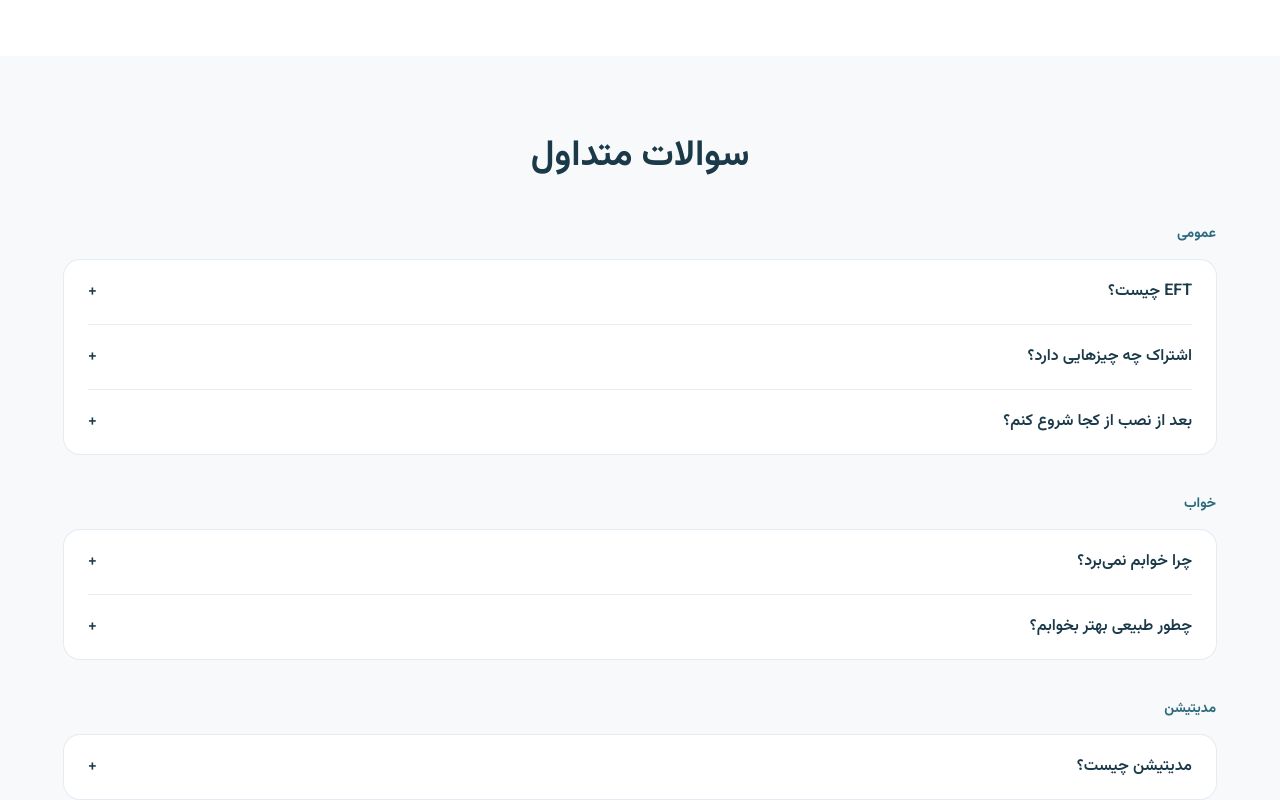
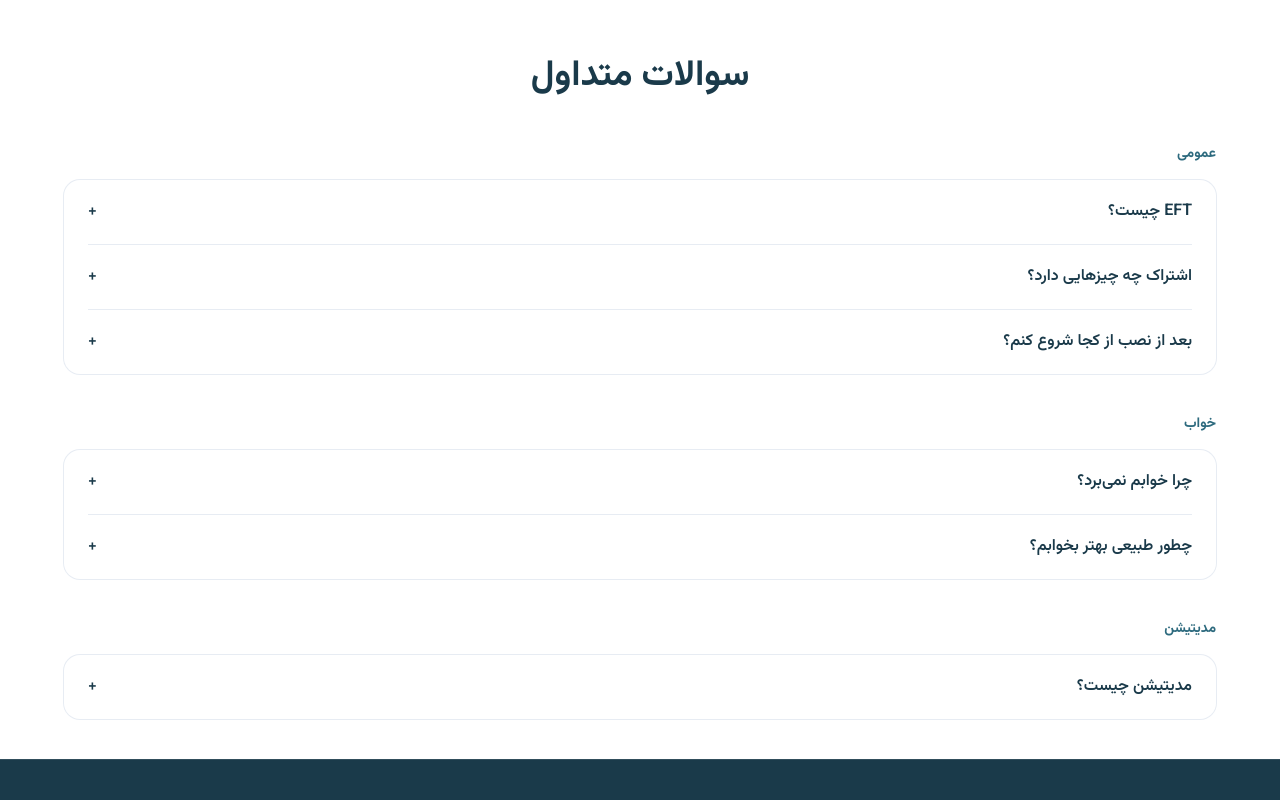
Before and after one commit to Sogand-mohamadiPour/eftTask1, a Next.js app: page / in a window 1280 px wide. Shown: the part 2940-3740 px from the top of the page. Built offline with nearby package versions, Linux system fonts and the light colour scheme.

Commit message:
cleaning some files

```diff
--- a/components/home/BlogSection.jsx
+++ b/components/home/BlogSection.jsx
@@ -13,7 +13,7 @@ export default function BlogSection() {
 
         <div className="grid gap-8 md:grid-cols-2">
           <article className="overflow-hidden rounded-2xl bg-white ring-1 ring-slate-200/80">
-            <div className="h-40 bg-gradient-to-br from-[#2d6a7e]/20 to-[#1a3a4a]/30 sm:h-48" />
+            <div className="h-40 bg-linear-to-br from-calm-teal/20 to-calm-deep/30 sm:h-48" />
             <div className="p-6">
               <span className="text-xs font-semibold text-calm-teal">خواب</span>
               <h3 className="mt-2 text-xl font-bold text-calm-deep">
@@ -29,7 +29,7 @@ export default function BlogSection() {
           </article>
 
           <article className="overflow-hidden rounded-2xl bg-white ring-1 ring-slate-200/80">
-            <div className="h-40 bg-gradient-to-br from-[#2d6a7e]/20 to-[#1a3a4a]/30 sm:h-48" />
+            <div className="h-40 bg-linear-to-br from-calm-teal/20 to-calm-deep/30 sm:h-48" />
             <div className="p-6">
               <span className="text-xs font-semibold text-calm-teal">آرامش</span>
               <h3 className="mt-2 text-xl font-bold text-calm-deep">
--- a/components/home/FaqSection.jsx
+++ b/components/home/FaqSection.jsx
@@ -1,8 +1,64 @@
 "use client";
+
+// accardeon
 
 import { useState } from "react";
 
 export default function FaqSection() {
+  const faqGroups = [
+    {
+      title: "عمومی",
+      items: [
+        {
+          id: "q1",
+          question: "EFT چیست؟",
+          answer:
+            "EFT اپلیکیشن سلامت روان است برای مدیریت استرس، خواب بهتر و زندگی شادتر. داستان خواب، مدیتیشن راهنما، موسیقی آرامش‌بخش و تمرین تنفس.",
+        },
+        {
+          id: "q2",
+          question: "اشتراک چه چیزهایی دارد؟",
+          answer:
+            "دسترسی کامل به کتابخانه مدیتیشن، داستان‌های خواب، موسیقی تمرکز و خواب.",
+        },
+        {
+          id: "q3",
+          question: "بعد از نصب از کجا شروع کنم؟",
+          answer:
+            "با برنامه ۷ روز آرامش شروع کنید، بعد ۲۱ روز آرامش. برای استرس، تنفس و اسکن بدن.",
+        },
+      ],
+    },
+    {
+      title: "خواب",
+      items: [
+        {
+          id: "q4",
+          question: "چرا خوابم نمی‌برد؟",
+          answer:
+            "استرس، عادت بد خواب، محیط نامناسب. اگر ادامه داشت با پزشک صحبت کنید.",
+        },
+        {
+          id: "q5",
+          question: "چطور طبیعی بهتر بخوابم؟",
+          answer:
+            "داستان خواب و صداهای طبیعت و مدیتیشن قبل از خواب را امتحان کنید.",
+        },
+      ],
+    },
+    {
+      title: "مدیتیشن",
+      items: [
+        {
+          id: "q6",
+          question: "مدیتیشن چیست؟",
+          answer:
+            "آگاه بودن از افکار بدون قضاوت. می‌تواند استرس و خواب را بهتر کند.",
+        },
+      ],
+    },
+  ];
+
   const [open, setOpen] = useState("");
 
   function toggle(id) {
@@ -14,118 +70,42 @@ export default function FaqSection() {
   }
 
   return (
-    <section className="bg-[#f7f9fa] px-5 py-16 sm:px-8 sm:py-20 lg:px-10">
     <div className="mx-auto max-w-6xl">
       <h2 className="mb-12 text-center text-3xl font-bold text-calm-deep sm:text-4xl">
         سوالات متداول
       </h2>
 
-        <p className="mb-4 text-sm font-bold text-calm-teal">عمومی</p>
-        <div className="mb-10 rounded-2xl bg-white px-5 ring-1 ring-slate-200/80 sm:px-6">
-          <div className="border-b border-slate-200/80">
+      {faqGroups.map((group) => (
+        <div key={group.title} className="mb-10">
+          <p className="mb-4 text-sm font-bold text-calm-teal">{group.title}</p>
+
+          <div className="rounded-2xl bg-white px-5 ring-1 ring-slate-200/80 sm:px-6">
+            {group.items.map((item, index) => (
+              <div
+                key={item.id}
+                className={
+                  index !== group.items.length - 1
+                    ? "border-b border-slate-200/80"
+                    : ""
+                }
+              >
                 <button
                   type="button"
-              onClick={() => toggle("q1")}
+                  onClick={() => toggle(item.id)}
                   className="flex w-full items-center justify-between py-5 text-right font-semibold text-calm-deep"
                 >
-              EFT چیست؟
-              <span>{open === "q1" ? "−" : "+"}</span>
+                  {item.question}
+                  <span>{open === item.id ? "−" : "+"}</span>
                 </button>
-            {open === "q1" && (
-              <p className="pb-5 text-slate-600">
-                EFT اپلیکیشن سلامت روان است برای مدیریت استرس، خواب بهتر و زندگی شادتر.
-                داستان خواب، مدیتیشن راهنما، موسیقی آرامش‌بخش و تمرین تنفس.
-              </p>
+
+                {open === item.id && (
+                  <p className="pb-5 text-slate-600">{item.answer}</p>
                 )}
               </div>
-
-          <div className="border-b border-slate-200/80">
-            <button
-              type="button"
-              onClick={() => toggle("q2")}
-              className="flex w-full items-center justify-between py-5 text-right font-semibold text-calm-deep"
-            >
-              اشتراک چه چیزهایی دارد؟
-              <span>{open === "q2" ? "−" : "+"}</span>
-            </button>
-            {open === "q2" && (
-              <p className="pb-5 text-slate-600">
-                دسترسی کامل به کتابخانه مدیتیشن، داستان‌های خواب، موسیقی تمرکز و خواب.
-              </p>
-            )}
-          </div>
-
-          <div>
-            <button
-              type="button"
-              onClick={() => toggle("q3")}
-              className="flex w-full items-center justify-between py-5 text-right font-semibold text-calm-deep"
-            >
-              بعد از نصب از کجا شروع کنم؟
-              <span>{open === "q3" ? "−" : "+"}</span>
-            </button>
-            {open === "q3" && (
-              <p className="pb-5 text-slate-600">
-                با برنامه ۷ روز آرامش شروع کنید، بعد ۲۱ روز آرامش. برای استرس، تنفس و اسکن بدن.
-              </p>
-            )}
+            ))}
           </div>
         </div>
-
-        <p className="mb-4 text-sm font-bold text-calm-teal">خواب</p>
-        <div className="mb-10 rounded-2xl bg-white px-5 ring-1 ring-slate-200/80 sm:px-6">
-          <div className="border-b border-slate-200/80">
-            <button
-              type="button"
-              onClick={() => toggle("q4")}
-              className="flex w-full items-center justify-between py-5 text-right font-semibold text-calm-deep"
-            >
-              چرا خوابم نمی‌برد؟
-              <span>{open === "q4" ? "−" : "+"}</span>
-            </button>
-            {open === "q4" && (
-              <p className="pb-5 text-slate-600">
-                استرس، عادت بد خواب، محیط نامناسب. اگر ادامه داشت با پزشک صحبت کنید.
-              </p>
-            )}
+      ))}
     </div>
-
-          <div>
-            <button
-              type="button"
-              onClick={() => toggle("q5")}
-              className="flex w-full items-center justify-between py-5 text-right font-semibold text-calm-deep"
-            >
-              چطور طبیعی بهتر بخوابم؟
-              <span>{open === "q5" ? "−" : "+"}</span>
-            </button>
-            {open === "q5" && (
-              <p className="pb-5 text-slate-600">
-                داستان خواب و صداهای طبیعت و مدیتیشن قبل از خواب را امتحان کنید.
-              </p>
-            )}
-          </div>
-        </div>
-
-        <p className="mb-4 text-sm font-bold text-calm-teal">مدیتیشن</p>
-        <div className="rounded-2xl bg-white px-5 ring-1 ring-slate-200/80 sm:px-6">
-          <div>
-            <button
-              type="button"
-              onClick={() => toggle("q6")}
-              className="flex w-full items-center justify-between py-5 text-right font-semibold text-calm-deep"
-            >
-              مدیتیشن چیست؟
-              <span>{open === "q6" ? "−" : "+"}</span>
-            </button>
-            {open === "q6" && (
-              <p className="pb-5 text-slate-600">
-                آگاه بودن از افکار بدون قضاوت. می‌تواند استرس و خواب را بهتر کند.
-              </p>
-            )}
-          </div>
-        </div>
-      </div>
-    </section>
   );
 }
--- a/components/home/PremiumSection.jsx
+++ b/components/home/PremiumSection.jsx
@@ -12,7 +12,7 @@ export default function PremiumSection() {
         </p>
 
         <div className="mx-auto mt-12 grid max-w-3xl gap-6 sm:grid-cols-2">
-          <div className="rounded-2xl border border-[#2d6a7e] bg-calm-deep p-6 text-white shadow-xl sm:p-8">
+          <div className="rounded-2xl border border-calm-teal bg-calm-deep p-6 text-white shadow-xl sm:p-8">
             <span className="rounded-full bg-white/15 px-3 py-1 text-xs font-semibold">
               پیشنهاد ویژه
             </span>
```
Lines whose indentation alone changed are shown as unchanged.
